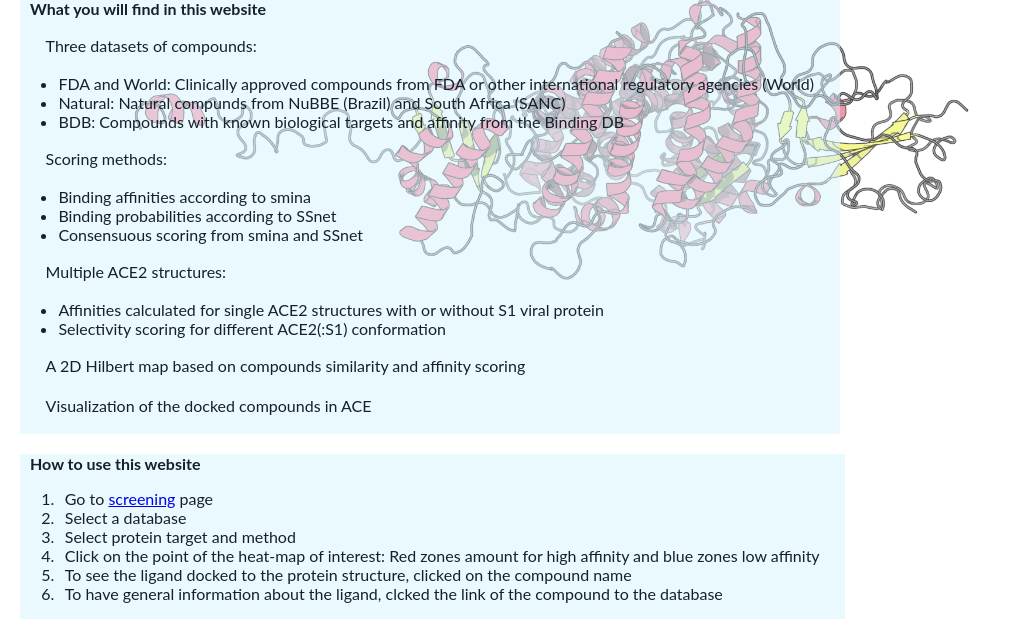
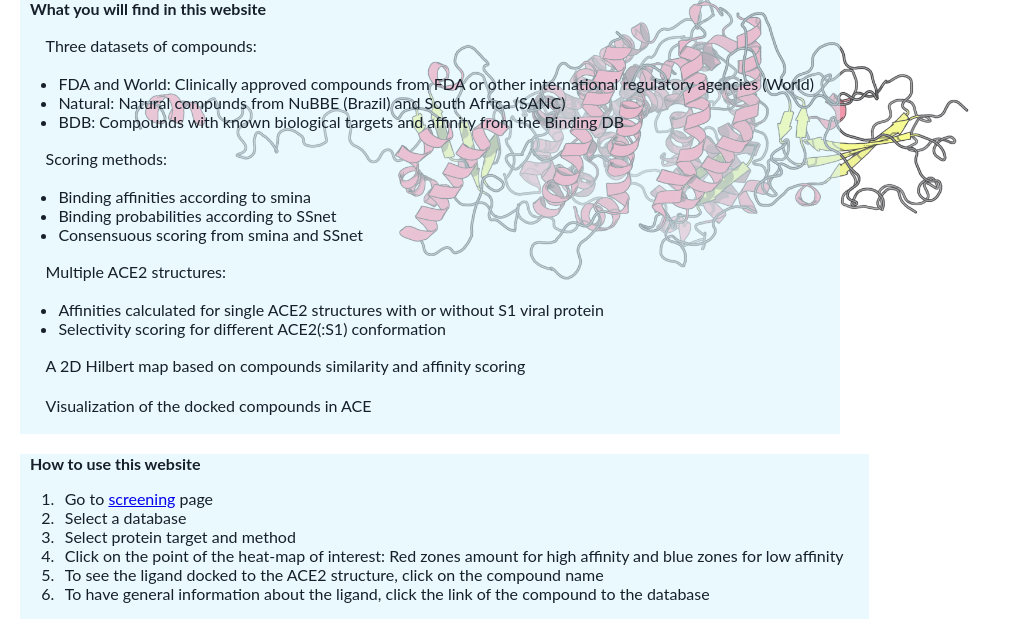
Before and after one commit to nischal-karki/chem-hilbert-web-host, a Flask app: page / in a window 1280 px wide. Shown: the part 368-1007 px from the top of the page, without its empty margins (0-1011 px from the left). Run offline with Flask 2, Linux system fonts and the light colour scheme; parts of the project's set-up code (start-up, migrations or seed data) failed here and were passed over.

Commit message:
Spelling mistake

```diff
--- a/templates/home.html
+++ b/templates/home.html
@@ -41,9 +41,9 @@
         <li>Go to <A HREF="screening">screening</A> page</li>
         <li>Select a database</li>
         <li>Select protein target and method</li>
-        <li>Click on the point of the heat-map of interest: Red zones amount for high affinity and blue zones low affinity</li>
-        <li>To see the ligand docked to the protein structure, clicked on the compound name</li>
-        <li>To have general information about the ligand, clcked the link of the compound to the database</li>
+        <li>Click on the point of the heat-map of interest: Red zones amount for high affinity and blue zones for low affinity</li>
+        <li>To see the ligand docked to the ACE2 structure, click on the compound name</li>
+        <li>To have general information about the ligand, click the link of the compound to the database</li>
       </ol></p>
     </div>
 </div>
--- a/templates/start_index.html
+++ b/templates/start_index.html
@@ -14,7 +14,7 @@
         <div class="block" style="size: 100%;">
         <div style="font-size:3vw">Scores for {{ title }}
             {% for count in range(length) %}
-            <div style="font-size:2vw" style="display: block;">
+            <div style="font-size:2vw" style="display: block; size: 40%">
                 <a href="{{ page_urls[count] }}">{{ page_names[count] }}</a>
             </div>
             {% endfor %}
```
